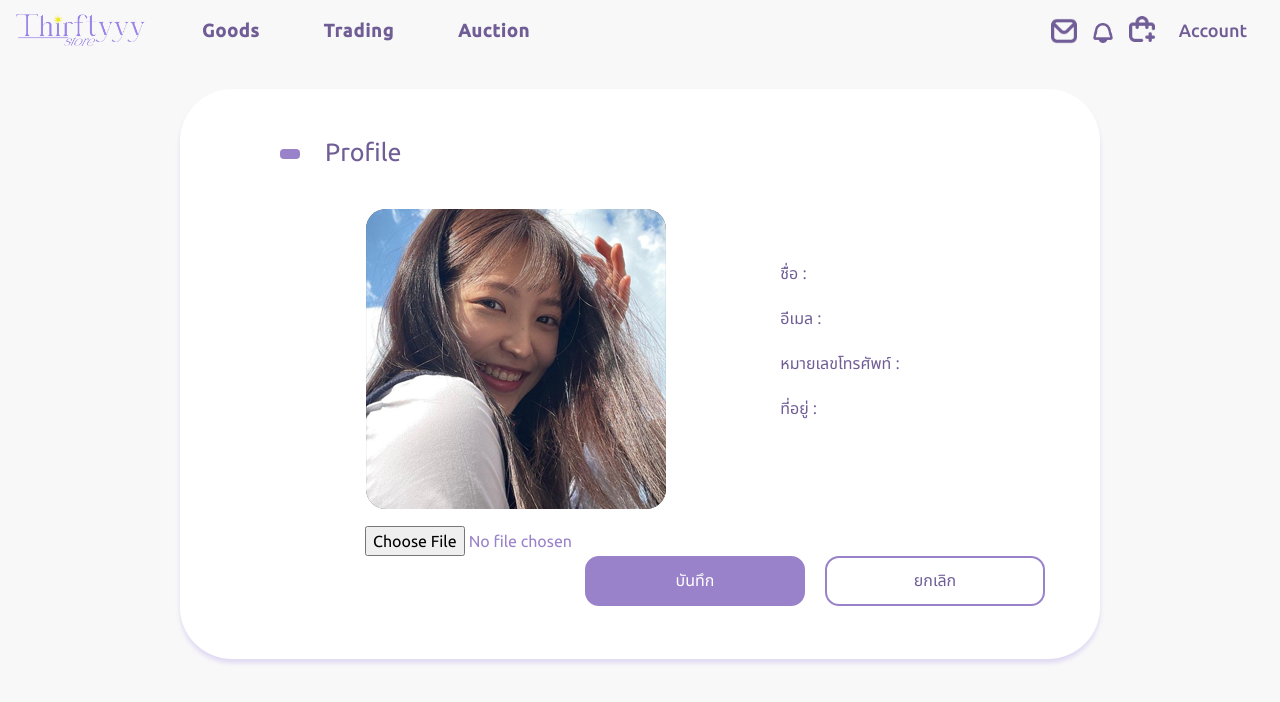
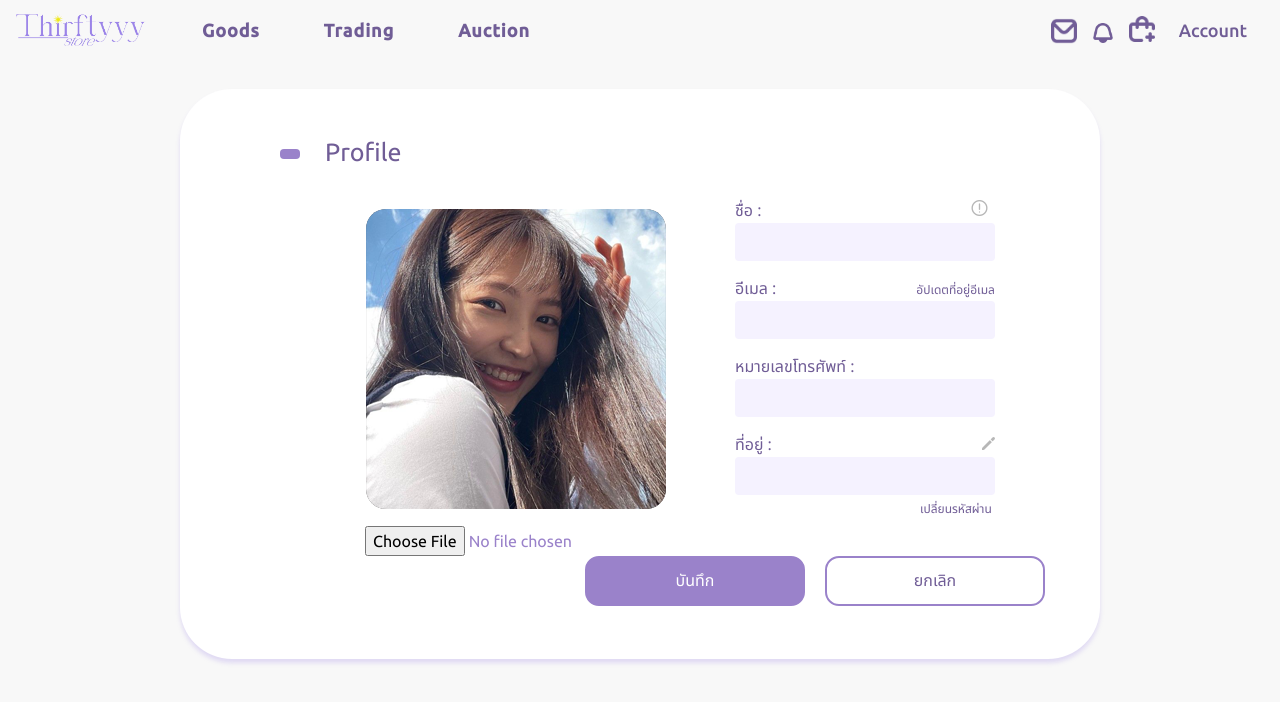
Before and after one commit to crushyz007/Frontend-ThirftyyyStore, a React (Create React App) app: page /editprofile in a window 1280 px wide. Shown: the top 702 px of the page. Built offline with nearby package versions, Linux system fonts and the light colour scheme.

Commit message:
add more edit page

```diff
--- a/package.json
+++ b/package.json
@@ -3,6 +3,7 @@
   "version": "0.1.0",
   "private": true,
   "dependencies": {
+    "@react-icons/all-files": "^4.1.0",
     "@testing-library/jest-dom": "^5.16.3",
     "@testing-library/react": "^12.1.4",
     "@testing-library/user-event": "^13.5.0",
--- a/src/css/EditProfilePage.css
+++ b/src/css/EditProfilePage.css
@@ -1,12 +1,13 @@
 @import url('https://fonts.googleapis.com/css2?family=Ubuntu:wght@300;400;500&display=swap');
 @import url('https://fonts.googleapis.com/css2?family=Noto+Sans+Thai:wght@300;400;500&display=swap');
+@import url('https://cdn-uicons.flaticon.com/uicons-regular-rounded/css/uicons-regular-rounded.css');
+@import url('https://cdn-uicons.flaticon.com/uicons-solid-rounded/css/uicons-solid-rounded.css');
 
 .Profile__Button .purple_Btn{
     background: #9A82CA;
     color: #FFFFFF;
     margin-left:350px;
 }
-
 .Profile__Button .purple_Btn:hover{
     background-color: rgb(130, 114, 183);
     color: #ffffff;
@@ -15,3 +16,13 @@
 .Profile__Button .cancel_BtnPos{
     margin-left: 20px;
 }
+.fi{
+    color: #b7b7b7;
+    margin-left: 210px;
+}
+.fi-sr-pencil{
+    font-size: 13px;
+}
+.itemindent{
+    margin-top:15px !important;
+}
--- a/src/css/ProfileBox.css
+++ b/src/css/ProfileBox.css
@@ -42,9 +42,10 @@
 }
 
 .Profile__Info{
-    position: fixed;
+    position: absolute;
     margin-left: 400px;
     margin-top: -40px;
+    z-index: 2;
 }
 
 .Profile__Info label{
@@ -59,14 +60,14 @@
     color: #9A82CA;
 }
 .itemindent{
-    margin-top:20px !important;
+    margin-top:10px !important;
 }
 
-
 .Profile__Edit{
-    position: fixed;
-    margin-left: 400px;
-    margin-top: -40px;
+    position: absolute;
+    margin-left: 450px;
+    margin-top: -5px;
+    z-index: 2;
 }
 .Profile__Edit label{
     color: #705D96;
@@ -83,3 +84,20 @@
     margin-left: 130px;
     position: absolute;
 }
+
+.Profile__Edit input{
+    width: 260px;
+    height: 38px;
+    background: #F5F2FF;
+    border-radius: 4px;
+    border: none;
+}
+.Profile__Edit .updateFont{
+    font-size: 12px;
+    margin-left: 140px!important;
+}
+
+.Profile__Edit .updateFont2{
+    font-size: 12px;
+    margin-left: 185px!important;
+}
--- a/src/pages/EditProfilePage.jsx
+++ b/src/pages/EditProfilePage.jsx
@@ -14,24 +14,34 @@ const EditProfile = () =>{
             <div className="Profile__Edit">
                 <div>
                     <label>ชื่อ :</label>
+                    <i class="fi fi-rr-exclamation"></i>
                 </div>
+                <input type="text" name="name"></input>
+
                 <div className="itemindent">
                     <label>อีเมล :</label>
+                    <label className="updateFont">อัปเดตที่อยู่อีเมล</label>
                 </div>
+                <input type="text" name="email"></input>
                 <div className="itemindent">
                     <label>หมายเลขโทรศัพท์ :</label>
                 </div>
+                <input type="tel" name="tel"></input>
                 <div className="itemindent">
                     <label>ที่อยู่ :</label>
+                    <i class="fi fi-sr-pencil"></i>
                 </div>
+                <input type="text" name="addr"></input> <br />
+                <label className="updateFont2">เปลี่ยนรหัสผ่าน</label>
             </div>
+
             <div className="Profile__Button">
                     <input type="file" />
                     <button className="purple_Btn">บันทึก</button>
                         <div className="cancel_BtnPos">
                             <button className="white_Btn">ยกเลิก</button>
                         </div>
-                    </div>
+            </div>
             </div>
         </div>
     )
--- a/src/pages/ProfilePage.jsx
+++ b/src/pages/ProfilePage.jsx
@@ -8,7 +8,7 @@ import BoxProfile from '../component/ProfileBox';
 const Profile = () =>{
     return(
         <div>
-            {/* <NavBarAcc/> */}
+            <NavBarAcc/>
 
                 <div className="BodyBox">
                     <BoxProfile />
```
Also changed, not shown: src/css/ProfilePage.css (+0 -9 lines), 1 other file (tests, documents, lock files or other folders).
